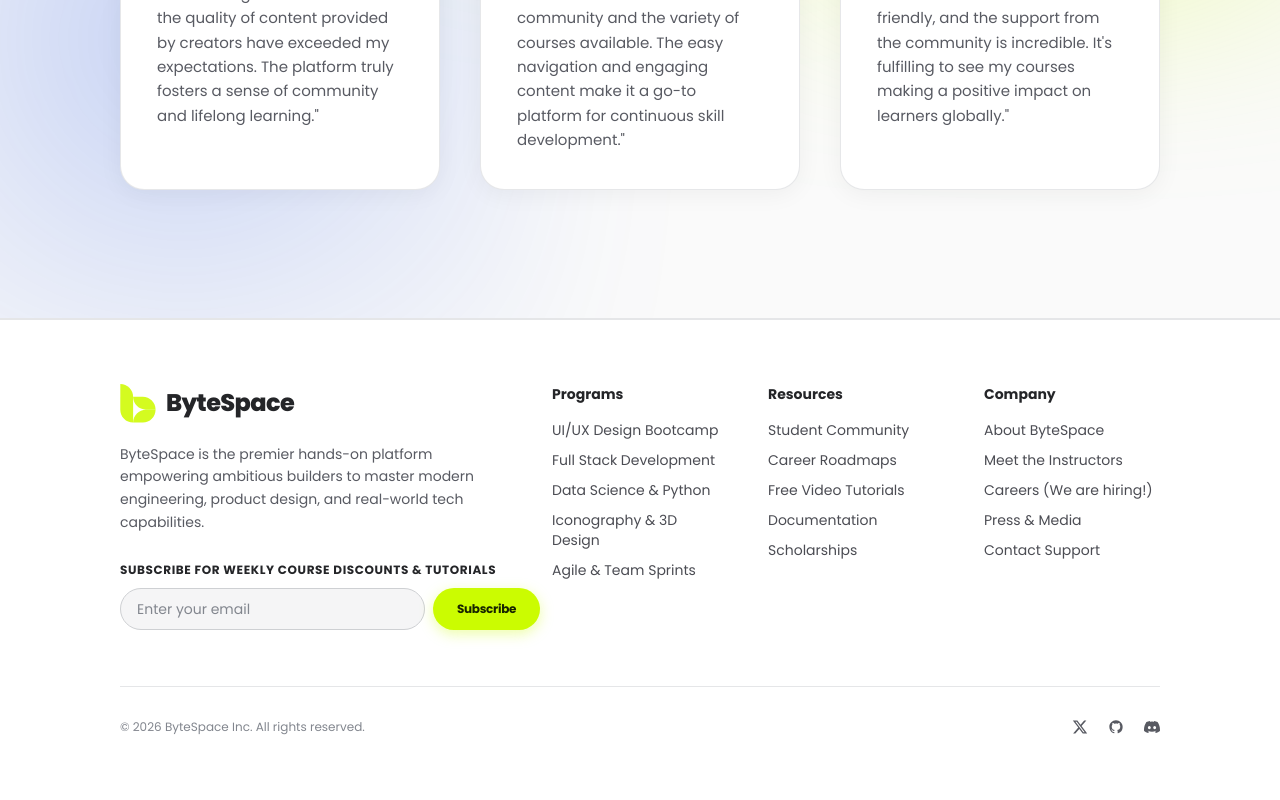
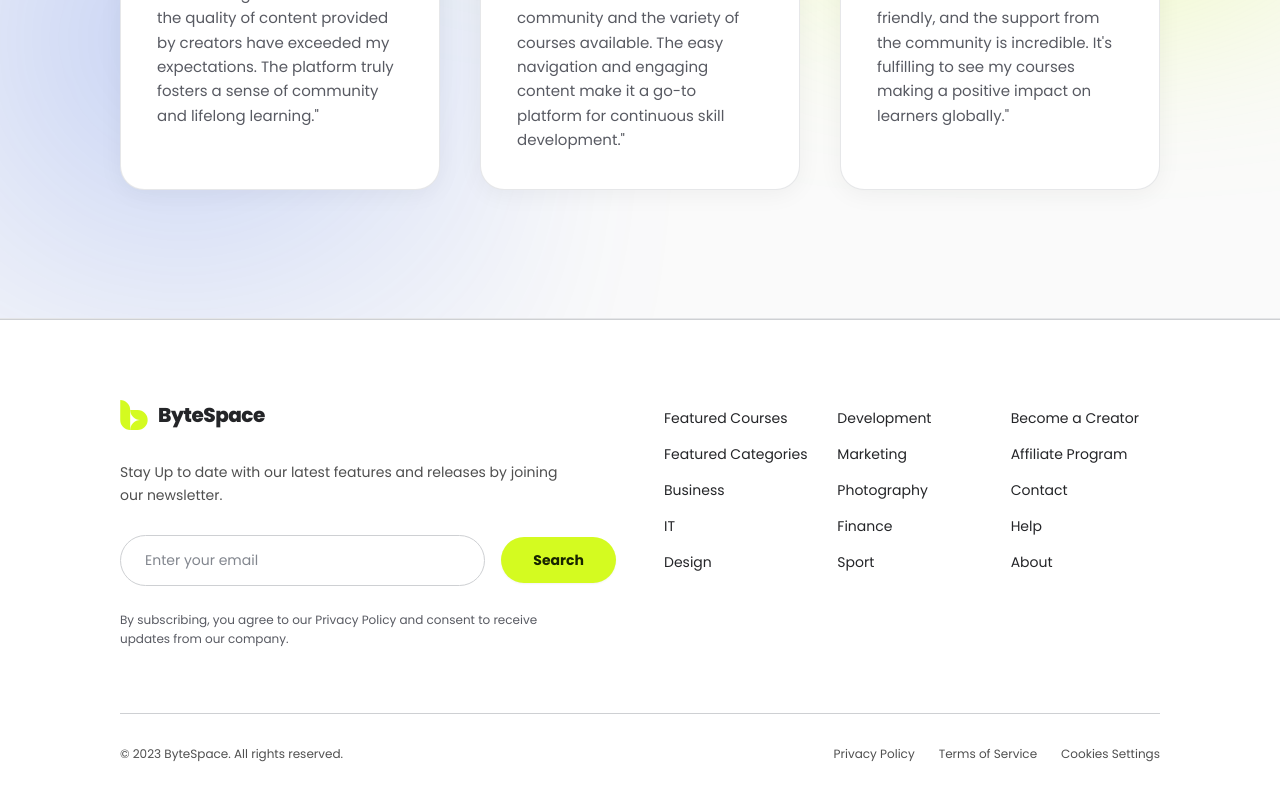
Before and after one commit to saiefadnan/bytespace-new, a React (Vite) app: page / in a window 1280 px wide. Shown: the part 5998-6798 px from the top of the page. Built offline with nearby package versions, Linux system fonts and the light colour scheme; a web font is replaced by a local one.

Commit message:
not found page design mismatch fix

```diff
--- /dev/null
+++ b/scratch/extract_404_path.cjs
@@ -0,0 +1,12 @@
+const fs = require('fs');
+
+const svg = fs.readFileSync('src/assets/figma/404 Not Found.svg', 'utf8');
+
+const match = svg.match(/<path d="([^"]+)" fill="url\(#paint0_linear_63_252\)"\/>/);
+if (match) {
+  console.log('404 full path d length:', match[1].length);
+  fs.writeFileSync('scratch/404_path.txt', match[1]);
+  console.log('Saved to scratch/404_path.txt');
+} else {
+  console.log('Not found');
+}
--- /dev/null
+++ b/scratch/find_404_text_y.cjs
@@ -0,0 +1,16 @@
+const fs = require('fs');
+
+const svg = fs.readFileSync('src/assets/figma/404 Not Found.svg', 'utf8');
+
+// Find paths near y=550 to y=800
+const pMatches = svg.matchAll(/<path[^>]*d="([^"]+)"[^>]*fill="([^"]+)"[^>]*>/g);
+for (const pm of pMatches) {
+  const nums = pm[1].match(/-?\d+(\.\d+)?/g);
+  if (nums && nums.length > 2) {
+    const x = parseFloat(nums[0]);
+    const y = parseFloat(nums[1]);
+    if (y > 500 && y < 850 && pm[2] === 'white') {
+      console.log('Path near text area:', x, y);
+    }
+  }
+}
--- /dev/null
+++ b/scratch/inspect_404.cjs
@@ -0,0 +1,26 @@
+const fs = require('fs');
+
+const svg = fs.readFileSync('src/assets/figma/404 Not Found.svg', 'utf8');
+console.log('404 SVG size:', svg.length);
+
+const vb = svg.match(/viewBox="([^"]+)"/);
+console.log('viewBox:', vb ? vb[1] : 'none');
+
+// Find all rects
+const rRegex = /<rect[^>]*>/g;
+let m;
+while ((m = rRegex.exec(svg)) !== null) {
+  console.log('Rect:', m[0]);
+}
+
+// Find linearGradient
+const gRegex = /<linearGradient[\s\S]*?<\/linearGradient>/g;
+while ((m = gRegex.exec(svg)) !== null) {
+  console.log('Gradient:', m[0]);
+}
+
+// Find texts
+const tRegex = /<text[^>]*>([\s\S]*?)<\/text>/g;
+while ((m = tRegex.exec(svg)) !== null) {
+  console.log('Text:', m[0]);
+}
--- /dev/null
+++ b/scratch/inspect_404_paths.cjs
@@ -0,0 +1,15 @@
+const fs = require('fs');
+
+const svg = fs.readFileSync('src/assets/figma/404 Not Found.svg', 'utf8');
+
+// Find the path using paint0_linear_63_252
+const m = svg.match(/<path[^>]*fill="url\(#paint0_linear_63_252\)"[^>]*>/);
+console.log('404 Path:', m ? m[0].slice(0, 300) : 'none');
+
+// Find all paths filled with white in the 404 area
+const pMatches = svg.matchAll(/<path[^>]*d="([^"]+)"[^>]*fill="([^"]+)"[^>]*>/g);
+for (const pm of pMatches) {
+  if (pm[2] === 'white' && pm[1].length < 2000) {
+    // console.log('Path:', pm[0]);
+  }
+}
--- a/src/components/common/Footer.tsx
+++ b/src/components/common/Footer.tsx
@@ -1,149 +1,148 @@
 import React, { useState } from 'react';
+import { Link } from 'react-router-dom';
 import { ByteSpaceLogo } from './ByteSpaceLogo';
-import { Button } from './Button';
-
-const CURRENT_YEAR = new Date().getFullYear();
 
 export const Footer: React.FC = () => {
   const [email, setEmail] = useState('');
-  const [subscribed, setSubscribed] = useState(false);
+  const [submitted, setSubmitted] = useState(false);
 
-  const handleSubscribe = (e: React.FormEvent) => {
+  const handleSubmit = (e: React.FormEvent) => {
     e.preventDefault();
     if (email.trim()) {
-      setSubscribed(true);
+      setSubmitted(true);
       setEmail('');
+      setTimeout(() => setSubmitted(false), 4000);
     }
   };
 
-  const footerLinks = {
-    programs: [
-      { label: 'UI/UX Design Bootcamp', href: '#courses' },
-      { label: 'Full Stack Development', href: '#courses' },
-      { label: 'Data Science & Python', href: '#courses' },
-      { label: 'Iconography & 3D Design', href: '#courses' },
-      { label: 'Agile & Team Sprints', href: '#courses' },
-    ],
-    resources: [
-      { label: 'Student Community', href: '#' },
-      { label: 'Career Roadmaps', href: '#' },
-      { label: 'Free Video Tutorials', href: '#' },
-      { label: 'Documentation', href: '#' },
-      { label: 'Scholarships', href: '#' },
-    ],
-    company: [
-      { label: 'About ByteSpace', href: '#' },
-      { label: 'Meet the Instructors', href: '#mentors' },
-      { label: 'Careers (We are hiring!)', href: '#' },
-      { label: 'Press & Media', href: '#' },
-      { label: 'Contact Support', href: '#' },
-    ],
-  };
+  const column1Links = [
+    { label: 'Featured Courses', href: '/#courses' },
+    { label: 'Featured Categories', href: '/#courses' },
+    { label: 'Business', href: '/search?category=business' },
+    { label: 'IT', href: '/search?category=it-software' },
+    { label: 'Design', href: '/search?category=design' },
+  ];
+
+  const column2Links = [
+    { label: 'Development', href: '/search?category=development' },
+    { label: 'Marketing', href: '/search?category=marketing' },
+    { label: 'Photography', href: '/search?category=photography' },
+    { label: 'Finance', href: '/search?category=finance' },
+    { label: 'Sport', href: '/search?category=sport' },
+  ];
+
+  const column3Links = [
+    { label: 'Become a Creator', href: '/creators' },
+    { label: 'Affiliate Program', href: '#' },
+    { label: 'Contact', href: '#' },
+    { label: 'Help', href: '#' },
+    { label: 'About', href: '#' },
+  ];
 
   return (
-    <footer className="bg-white border-t border-[#E5E6E8] pt-16 pb-12 text-[#4B4C53]">
+    <footer className="bg-white border-t border-[#CED0D3] pt-16 sm:pt-20 pb-12 text-[#242528]">
       <div className="bytespace-container">
-        {/* Top Grid */}
-        <div className="grid grid-cols-1 md:grid-cols-2 lg:grid-cols-5 gap-10 pb-14 border-b border-[#E5E6E8]">
-          {/* Brand Info & Newsletter */}
-          <div className="lg:col-span-2 space-y-5">
-            <ByteSpaceLogo theme="dark" size="lg" />
-            <p className="text-sm text-[#585A62] leading-relaxed max-w-sm">
-              ByteSpace is the premier hands-on platform empowering ambitious builders to master modern engineering, product design, and real-world tech capabilities.
+        {/* Main Footer Grid */}
+        <div className="grid grid-cols-1 lg:grid-cols-12 gap-10 lg:gap-12 pb-16">
+          {/* Left Column: Brand & Newsletter */}
+          <div className="lg:col-span-6 space-y-6">
+            <Link to="/" className="inline-block">
+              <ByteSpaceLogo theme="dark" size="md" />
+            </Link>
+
+            <p className="text-sm text-[#4F4F4F] leading-relaxed max-w-md">
+              Stay Up to date with our latest features and releases by joining our newsletter.
             </p>
 
-            {/* Newsletter Subscription */}
-            <div className="pt-2">
-              <span className="block text-xs font-bold uppercase tracking-wider text-[#242528] mb-2.5">
-                Subscribe for weekly course discounts & tutorials
-              </span>
-              {subscribed ? (
-                <div className="bg-[#FDFFE4] border border-[#FAFFC5] text-[#243300] text-sm px-4 py-2.5 rounded-full inline-flex items-center gap-2 font-medium">
-                  <svg className="w-4 h-4 text-[#8CB400]" fill="none" stroke="currentColor" viewBox="0 0 24 24">
-                    <path strokeLinecap="round" strokeLinejoin="round" strokeWidth={2} d="M5 13l4 4L19 7" />
-                  </svg>
-                  Thank you! You're now subscribed to ByteSpace updates.
-                </div>
-              ) : (
-                <form onSubmit={handleSubscribe} className="flex flex-col sm:flex-row gap-2 max-w-md">
+            {/* Newsletter Input + Search Button matching Figma exact coords */}
+            <form onSubmit={handleSubmit} className="flex flex-col sm:flex-row items-stretch sm:items-center gap-4 max-w-lg pt-1">
               <input
                 type="email"
                 required
                 placeholder="Enter your email"
                 value={email}
                 onChange={(e) => setEmail(e.target.value)}
-                    className="flex-1 bg-[#F5F5F6] border border-[#CED0D3] rounded-full px-4 py-2.5 text-sm text-[#242528] placeholder-[#82868E] focus:outline-none focus:border-[#003BE2] focus:ring-1 focus:ring-[#003BE2] transition-colors"
+                className="h-[51px] px-6 rounded-full border border-[#CED0D3] text-sm text-[#242528] placeholder-[#82868E] bg-white focus:outline-none focus:border-[#003BE2] focus:ring-1 focus:ring-[#003BE2] transition-colors w-full sm:w-[375px]"
               />
-                  <Button variant="lime" size="sm" type="submit" className="px-6 py-2.5 shrink-0 text-xs">
-                    Subscribe
-                  </Button>
+              <button
+                type="submit"
+                className="h-[46px] px-8 rounded-full bg-[#D4FB20] text-[#172400] font-bold text-sm shadow-xs hover:brightness-95 transition-all flex items-center justify-center cursor-pointer shrink-0"
+              >
+                Search
+              </button>
             </form>
+
+            {submitted && (
+              <p className="text-xs font-semibold text-[#172400] bg-[#FDFFE4] px-4 py-2 rounded-full inline-block">
+                ✓ Thank you for subscribing to updates!
+              </p>
             )}
-            </div>
+
+            <p className="text-[11px] sm:text-xs text-[#585A62] leading-relaxed max-w-md">
+              By subscribing, you agree to our Privacy Policy and consent to receive updates from our company.
+            </p>
           </div>
 
-          {/* Links Columns */}
-          <div>
-            <h4 className="font-bold text-[#242528] text-sm mb-4">Programs</h4>
-            <ul className="space-y-2.5 text-sm">
-              {footerLinks.programs.map((item) => (
+          {/* Right Columns: 3 Columns without headers matching Figma */}
+          <div className="lg:col-span-6 grid grid-cols-2 sm:grid-cols-3 gap-8 sm:gap-6 pt-2">
+            {/* Column 1 */}
+            <ul className="space-y-4 text-sm text-[#242528]">
+              {column1Links.map((item) => (
                 <li key={item.label}>
-                  <a href={item.href} className="hover:text-[#003BE2] transition-colors">
+                  <Link
+                    to={item.href}
+                    className="hover:text-[#003BE2] transition-colors font-normal"
+                  >
                     {item.label}
-                  </a>
+                  </Link>
                 </li>
               ))}
             </ul>
-          </div>
 
-          <div>
-            <h4 className="font-bold text-[#242528] text-sm mb-4">Resources</h4>
-            <ul className="space-y-2.5 text-sm">
-              {footerLinks.resources.map((item) => (
+            {/* Column 2 */}
+            <ul className="space-y-4 text-sm text-[#242528]">
+              {column2Links.map((item) => (
                 <li key={item.label}>
-                  <a href={item.href} className="hover:text-[#003BE2] transition-colors">
+                  <Link
+                    to={item.href}
+                    className="hover:text-[#003BE2] transition-colors font-normal"
+                  >
                     {item.label}
-                  </a>
+                  </Link>
                 </li>
               ))}
             </ul>
-          </div>
 
-          <div>
-            <h4 className="font-bold text-[#242528] text-sm mb-4">Company</h4>
-            <ul className="space-y-2.5 text-sm">
-              {footerLinks.company.map((item) => (
+            {/* Column 3 */}
+            <ul className="space-y-4 text-sm text-[#242528]">
+              {column3Links.map((item) => (
                 <li key={item.label}>
-                  <a href={item.href} className="hover:text-[#003BE2] transition-colors">
+                  <Link
+                    to={item.href}
+                    className="hover:text-[#003BE2] transition-colors font-normal"
+                  >
                     {item.label}
-                  </a>
+                  </Link>
                 </li>
               ))}
             </ul>
           </div>
         </div>
 
-        {/* Bottom Bar: Copyright & Socials */}
-        <div className="pt-8 flex flex-col sm:flex-row items-center justify-between gap-4 text-xs text-[#82868E]">
-          <p>© {CURRENT_YEAR} ByteSpace Inc. All rights reserved.</p>
+        {/* Bottom Bar matching Figma exact layout */}
+        <div className="pt-8 border-t border-[#CED0D3] flex flex-col sm:flex-row items-center justify-between gap-4 text-xs text-[#4F4F4F]">
+          <p>© 2023 ByteSpace. All rights reserved.</p>
 
-          {/* Social Links */}
-          <div className="flex items-center gap-5 text-[#585A62]">
-            <a href="https://twitter.com" target="_blank" rel="noreferrer" aria-label="X (Twitter)" className="hover:text-[#003BE2] transition-colors">
-              <svg className="w-4 h-4 fill-current" viewBox="0 0 24 24">
-                <path d="M18.244 2.25h3.308l-7.227 8.26 8.502 11.24H16.17l-5.214-6.817L4.99 21.75H1.68l7.73-8.835L1.254 2.25H8.08l4.713 6.231zm-1.161 17.52h1.833L7.084 4.126H5.117z" />
-              </svg>
-            </a>
-            <a href="https://github.com" target="_blank" rel="noreferrer" aria-label="GitHub" className="hover:text-[#003BE2] transition-colors">
-              <svg className="w-4 h-4 fill-current" viewBox="0 0 24 24">
-                <path fillRule="evenodd" clipRule="evenodd" d="M12 2C6.477 2 2 6.484 2 12.017c0 4.425 2.865 8.18 6.839 9.504.5.092.682-.217.682-.483 0-.237-.008-.868-.013-1.703-2.782.605-3.369-1.343-3.369-1.343-.454-1.158-1.11-1.466-1.11-1.466-.908-.62.069-.608.069-.608 1.003.07 1.53 1.032 1.53 1.032.892 1.53 2.341 1.088 2.91.832.092-.647.35-1.088.636-1.338-2.22-.253-4.555-1.113-4.555-4.951 0-1.093.39-1.988 1.029-2.688-.103-.253-.446-1.272.098-2.65 0 0 .84-.27 2.75 1.026A9.564 9.564 0 0112 6.844c.85.004 1.705.115 2.504.337 1.909-1.296 2.747-1.027 2.747-1.027.546 1.379.202 2.398.1 2.651.64.7 1.028 1.595 1.028 2.688 0 3.848-2.339 4.695-4.566 4.943.359.309.678.92.678 1.855 0 1.338-.012 2.419-.012 2.747 0 .268.18.58.688.482A10.019 10.019 0 0022 12.017C22 6.484 17.522 2 12 2z" />
-              </svg>
-            </a>
-            <a href="https://discord.com" target="_blank" rel="noreferrer" aria-label="Discord" className="hover:text-[#003BE2] transition-colors">
-              <svg className="w-4 h-4 fill-current" viewBox="0 0 24 24">
-                <path d="M20.317 4.37a19.791 19.791 0 0 0-4.885-1.515.074.074 0 0 0-.079.037c-.21.375-.444.864-.608 1.25a18.27 18.27 0 0 0-5.487 0 12.64 12.64 0 0 0-.617-1.25.077.077 0 0 0-.079-.037A19.736 19.736 0 0 0 3.677 4.37a.07.07 0 0 0-.032.027C.533 9.046-.32 13.58.099 18.057a.082.082 0 0 0 .031.057 19.9 19.9 0 0 0 5.993 3.03.078.078 0 0 0 .084-.028c.462-.63.874-1.295 1.226-1.994.021-.041.001-.09-.041-.106a13.107 13.107 0 0 1-1.872-.892.077.077 0 0 1-.008-.128 10.2 10.2 0 0 0 .372-.292.074.074 0 0 1 .077-.01c3.929 1.793 8.18 1.793 12.061 0a.074.074 0 0 1 .078.01c.12.098.246.198.373.292a.077.077 0 0 1-.006.127 12.299 12.299 0 0 1-1.873.894.077.077 0 0 0-.041.107c.36.698.772 1.362 1.225 1.993a.076.076 0 0 0 .084.028 19.839 19.839 0 0 0 6.002-3.03.077.077 0 0 0 .032-.054c.5-5.177-.838-9.674-3.549-13.66a.061.061 0 0 0-.031-.028zM8.02 15.33c-1.183 0-2.157-1.085-2.157-2.419 0-1.333.956-2.419 2.157-2.419 1.21 0 2.176 1.096 2.157 2.42 0 1.333-.956 2.418-2.157 2.418zm7.975 0c-1.183 0-2.157-1.085-2.157-2.419 0-1.333.955-2.419 2.157-2.419 1.21 0 2.176 1.096 2.157 2.42 0 1.333-.946 2.418-2.157 2.418z" />
-              </svg>
-            </a>
+          <div className="flex items-center gap-6 text-xs text-[#4F4F4F]">
+            <Link to="#" className="hover:text-[#003BE2] transition-colors">
+              Privacy Policy
+            </Link>
+            <Link to="#" className="hover:text-[#003BE2] transition-colors">
+              Terms of Service
+            </Link>
+            <Link to="#" className="hover:text-[#003BE2] transition-colors">
+              Cookies Settings
+            </Link>
           </div>
         </div>
       </div>
```
Also changed, not shown: src/pages/notfound/NotFoundPage.tsx (+58 -58 lines), scratch/404_path.txt (added). Lines whose indentation alone changed are shown as unchanged.
